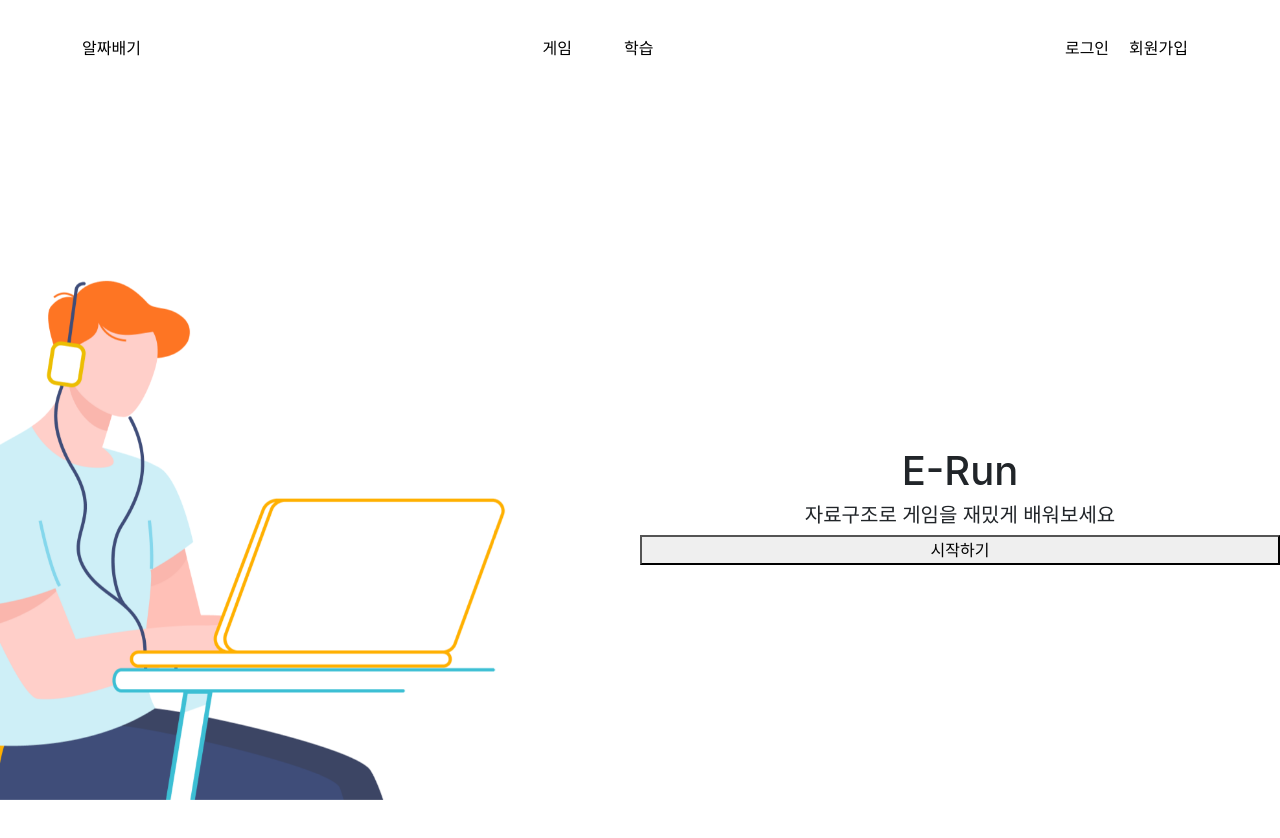
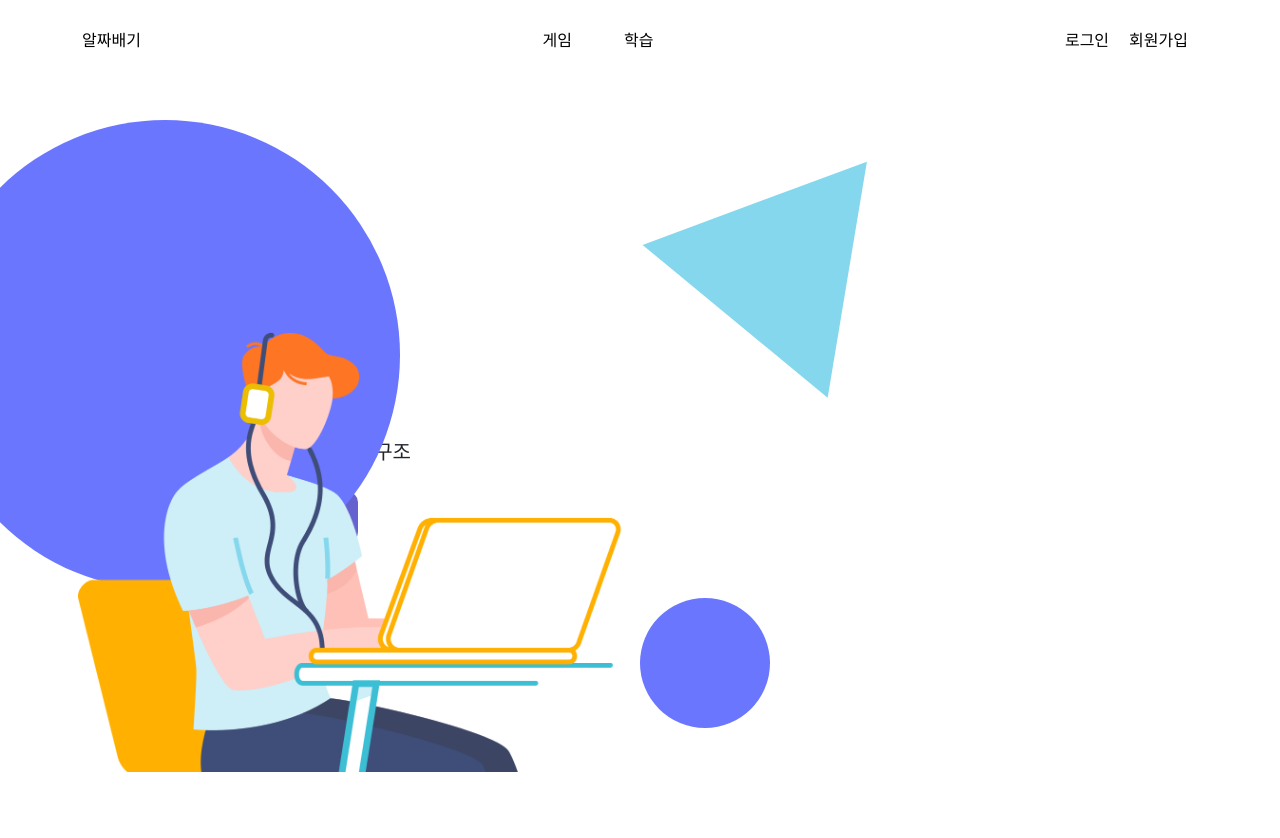
Before and after one commit to sangwook0613/alza-gamification, a React (Create React App) app in the folder frontend/: page / in a window 1280 px wide. Shown: the top 838 px of the page. After the commit the page ends 800 px from the top, so only its background shows below. Built offline with nearby package versions, Linux system fonts and the light colour scheme.

Commit message:
S05P21A107-225 Feat: 메인 페이지 디자인 #1

```diff
--- a/frontend/src/index.css
+++ b/frontend/src/index.css
@@ -1,8 +1,8 @@
 body {
   margin: 0;
-  font-family: -apple-system, BlinkMacSystemFont, 'Segoe UI', 'Roboto', 'Oxygen',
+  /* font-family: -apple-system, BlinkMacSystemFont, 'Segoe UI', 'Roboto', 'Oxygen',
     'Ubuntu', 'Cantarell', 'Fira Sans', 'Droid Sans', 'Helvetica Neue',
-    sans-serif;
+    sans-serif; */
   -webkit-font-smoothing: antialiased;
   -moz-osx-font-smoothing: grayscale;
 }
@@ -11,3 +11,10 @@ code {
   font-family: source-code-pro, Menlo, Monaco, Consolas, 'Courier New',
     monospace;
 }
+
+@font-face {
+  font-family: 'SDSamliphopangche_Basic';
+  src: url('https://cdn.jsdelivr.net/gh/projectnoonnu/noonfonts-20-12@1.0/SDSamliphopangche_Basic.woff') format('woff');
+  font-weight: normal;
+  font-style: normal;
+}
--- a/frontend/src/styles/main.css
+++ b/frontend/src/styles/main.css
@@ -4,7 +4,7 @@
 }
 
 .navbar {
-  margin-top: 20px;
+  padding-top: 20px;
   margin-bottom: 70px;
 }
 
@@ -64,7 +64,7 @@
 /* 메인페이지 */
 .main-container {
   display: flex;
-  height: 90%;
+  height: 80%;
 }
 
 .main-image {
@@ -79,11 +79,73 @@
 }
 
 .main-desc {
-  width: 50%;
+  width: 40%;
   display: flex;
   flex-direction: column;
   justify-content: center;
+  align-items: center;
 }
+
+.main-desc .startBtn {
+  width: 40%;
+  font-size: 20px;
+  padding: 10px 0;
+  background-color: #6562CF;
+  border: none;
+  border-radius: 10px;
+  color: white;
+  text-align: center;
+  margin-top: 20px;
+}
+
+.main-desc .desc {
+  margin-top: 10px;
+}
+
+.test {
+  position: absolute;
+  width: 470px;
+  height: 470px;
+  left: -70px;
+  top: 120px;
+  border-radius: 50%;
+  background: #6B76FF;
+}
+
+.test2{
+  position: absolute;
+  left: 6%;
+  top: 41.5%;
+
+}
+
+.test3 {
+  width: 550px;
+  object-fit: cover;
+}
+
+.test4 {
+  width: 0px;
+  height: 0px;
+  border-bottom: calc( 120px * 1.732 ) solid #84D7EC;
+  border-left: 120px solid transparent;
+  border-right: 120px solid transparent;
+  left: 681.27px;
+  top: auto;
+  position: absolute;
+  transform: rotate(39.54deg);
+}
+
+.test5 {
+  position: absolute;
+  width: 130px;
+  height: 130px;
+  left: 50%;
+  bottom: 9%;
+  border-radius: 50%;
+  background: #6B76FF;
+}
+
 
 
 /* 학습페이지 */
--- a/frontend/src/views/mainPage/index.jsx
+++ b/frontend/src/views/mainPage/index.jsx
@@ -1,19 +1,34 @@
 import React from 'react';
 import play from '../../assets/mainphoto.png'
+import test from '../../assets/test.png'
+import test2 from '../../assets/test2.png'
 import '../../styles/main.css';
 const MainPage = (props) => {
 
   return (
     <>
       <div className="main-container">
-        <div className="main-image">
+        <div className="test"></div>
+        {/* <div className="test2"><img src={test} alt="" className="test3"></img></div> */}
+        <div className="test2"><img src={test2} alt="" className="test3"></img></div>
+        <div className="test4"></div>
+        <div className="test5"></div>
+
+        <div className="main-desc">
+          <h1>알짜배기</h1>
+          <h5 className="desc">게임으로 배우는 알고리즘과 자료구조</h5>
+          <button className="startBtn">시작하기</button>
+        </div>
+
+
+        {/* <div className="main-image">
           <img src={play} alt=""/>
         </div>
         <div className="main-desc">
-          <h1>E-Run</h1>
-          <h5>자료구조로 게임을 재밌게 배워보세요</h5>
-          <button>시작하기</button>
-        </div>
+          <h1>알짜배기</h1>
+          <h5 className="desc">게임으로 배우는 알고리즘과 자료구조</h5>
+          <button className="startBtn">시작하기</button>
+        </div> */}
       </div>
     </>
   )
```
Also changed, not shown: frontend/src/assets/test.png (added), frontend/src/assets/test2.png (added).
